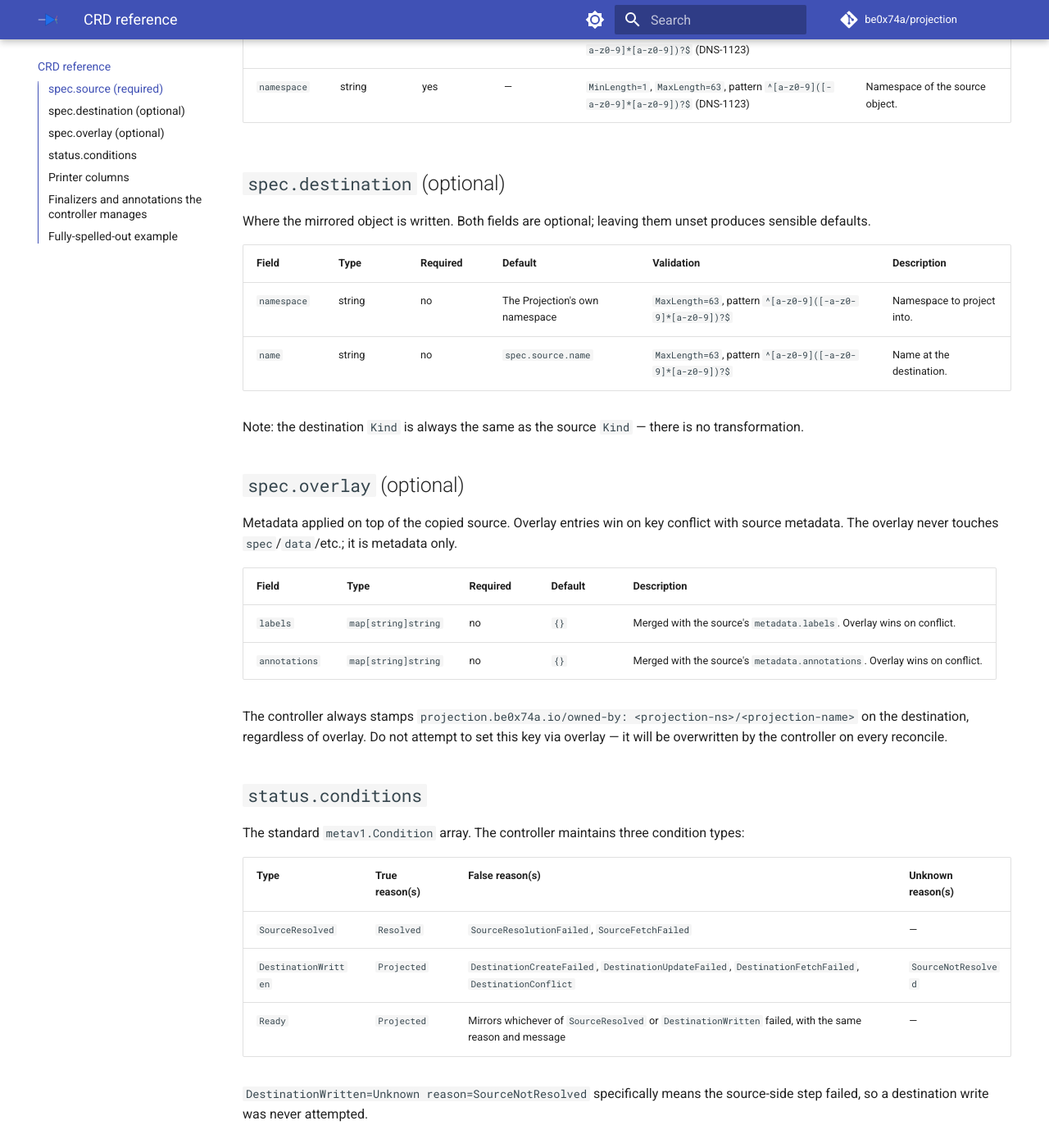
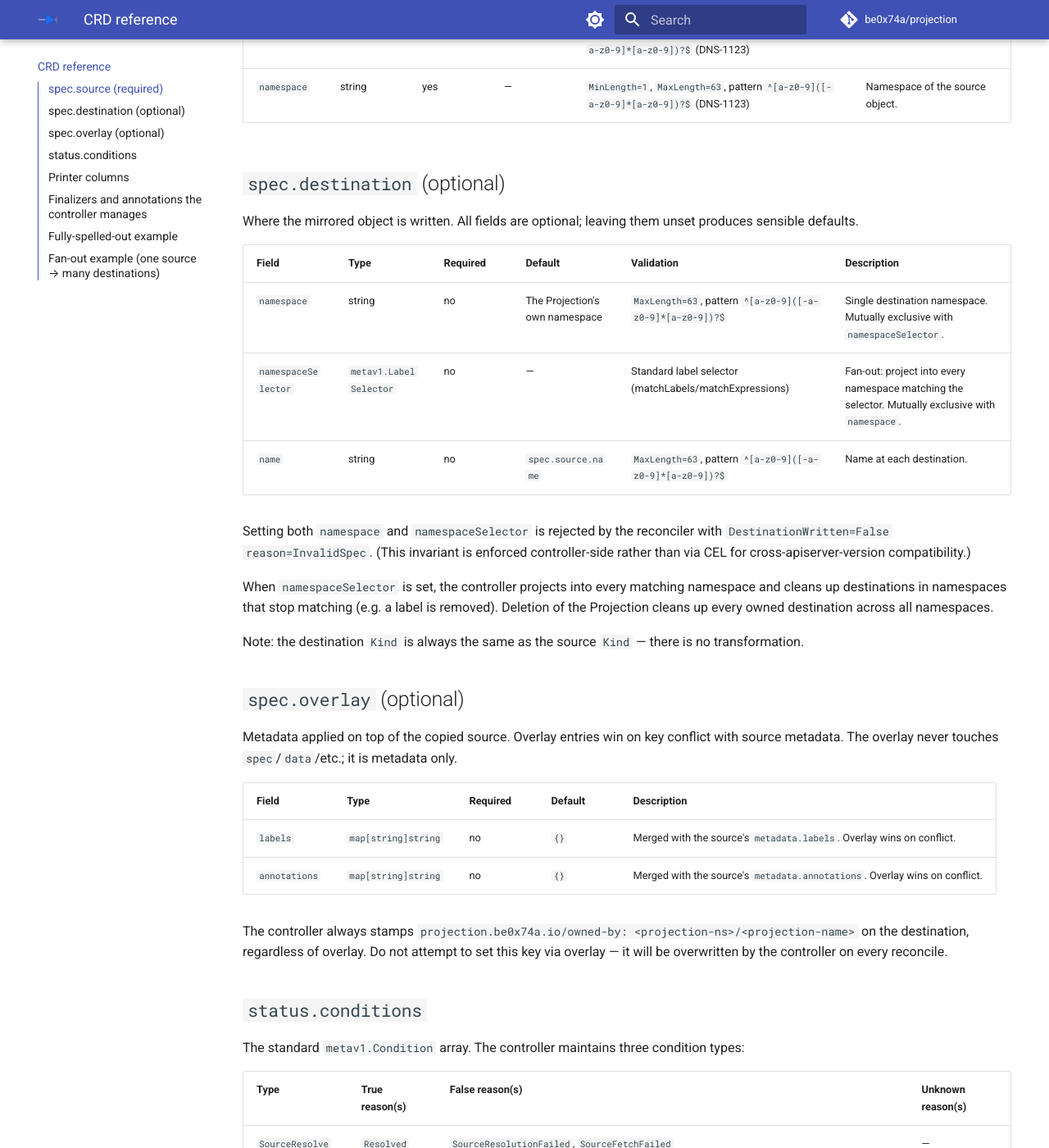
Before and after one commit to be0x74a/projection, an MkDocs documentation site: the page built from docs/crd-reference.md, in a window 1280 px wide and 1400 px high, scrolled down 714 px. Shown: the whole window at 82% size. Built offline with MkDocs 1.6.1 and Material for MkDocs 9.7.7, drawn with Linux system fonts in a browser that asks for light colours; comment, search, counter and statistics services are not loaded; some of the changed text lies outside the part shown.

Commit message:
docs: document namespaceSelector fan-out
Update docs and examples to cover the new destination.namespaceSelector
feature introduced in this branch:

- crd-reference: add namespaceSelector field, mutual-exclusion note, new
  rollup/InvalidSpec condition reasons, fan-out example
- concepts: rework the Destination section to cover both shapes and the
  fan-out lifecycle (label add/remove, per-namespace events, deletion)
- use-cases: promote fan-out as the canonical "ConfigMap across namespaces"
  pattern; keep one-Projection-per-destination as the choice for
  per-destination overlays
- comparison: add multi-namespace fan-out row; update Reflector and
  Kyverno "when to pick" guidance for destination-selector parity
- examples: add configmap-fan-out-selector.yaml; update the older
  multiple-destinations example's header to point at the selector
  approach and explain when each pattern is the right fit
- CLAUDE.md: update the project overview for the new reconcile shape

````diff
--- a/docs/crd-reference.md
+++ b/docs/crd-reference.md
@@ -20,12 +20,17 @@ Identifies the object to mirror. All four fields are required.
 
 ## `spec.destination` (optional)
 
-Where the mirrored object is written. Both fields are optional; leaving them unset produces sensible defaults.
+Where the mirrored object is written. All fields are optional; leaving them unset produces sensible defaults.
 
-| Field       | Type   | Required | Default                     | Validation                                                                   | Description                                          |
-| ----------- | ------ | -------- | --------------------------- | ---------------------------------------------------------------------------- | ---------------------------------------------------- |
-| `namespace` | string | no       | The Projection's own namespace | `MaxLength=63`, pattern `^[a-z0-9]([-a-z0-9]*[a-z0-9])?$`                | Namespace to project into.                           |
-| `name`      | string | no       | `spec.source.name`          | `MaxLength=63`, pattern `^[a-z0-9]([-a-z0-9]*[a-z0-9])?$`                    | Name at the destination.                             |
+| Field               | Type                   | Required | Default                        | Validation                                                                   | Description                                                                                                    |
+| ------------------- | ---------------------- | -------- | ------------------------------ | ---------------------------------------------------------------------------- | -------------------------------------------------------------------------------------------------------------- |
+| `namespace`         | string                 | no       | The Projection's own namespace | `MaxLength=63`, pattern `^[a-z0-9]([-a-z0-9]*[a-z0-9])?$`                    | Single destination namespace. Mutually exclusive with `namespaceSelector`.                                     |
+| `namespaceSelector` | `metav1.LabelSelector` | no       | —                              | Standard label selector (matchLabels/matchExpressions)                       | Fan-out: project into every namespace matching the selector. Mutually exclusive with `namespace`.              |
+| `name`              | string                 | no       | `spec.source.name`             | `MaxLength=63`, pattern `^[a-z0-9]([-a-z0-9]*[a-z0-9])?$`                    | Name at each destination.                                                                                      |
+
+Setting both `namespace` and `namespaceSelector` is rejected by the reconciler with `DestinationWritten=False reason=InvalidSpec`. (This invariant is enforced controller-side rather than via CEL for cross-apiserver-version compatibility.)
+
+When `namespaceSelector` is set, the controller projects into every matching namespace and cleans up destinations in namespaces that stop matching (e.g. a label is removed). Deletion of the Projection cleans up every owned destination across all namespaces.
 
 Note: the destination `Kind` is always the same as the source `Kind` — there is no transformation.
 
@@ -47,10 +52,15 @@ The standard `metav1.Condition` array. The controller maintains three condition
 | Type                 | True reason(s)       | False reason(s)                                                                                                   | Unknown reason(s)       |
 | -------------------- | -------------------- | ----------------------------------------------------------------------------------------------------------------- | ----------------------- |
 | `SourceResolved`     | `Resolved`           | `SourceResolutionFailed`, `SourceFetchFailed`                                                                     | —                       |
-| `DestinationWritten` | `Projected`          | `DestinationCreateFailed`, `DestinationUpdateFailed`, `DestinationFetchFailed`, `DestinationConflict`             | `SourceNotResolved`     |
+| `DestinationWritten` | `Projected`          | `DestinationCreateFailed`, `DestinationUpdateFailed`, `DestinationFetchFailed`, `DestinationConflict`, `NamespaceResolutionFailed`, `DestinationWriteFailed`, `InvalidSpec` | `SourceNotResolved`     |
 | `Ready`              | `Projected`          | Mirrors whichever of `SourceResolved` or `DestinationWritten` failed, with the same reason and message            | —                       |
 
 `DestinationWritten=Unknown reason=SourceNotResolved` specifically means the source-side step failed, so a destination write was never attempted.
+
+For selector-based Projections, `DestinationWritten` is a rollup across all matched namespaces. If every matched namespace succeeds, the condition is `True`. If any fail, it's `False` with a reason from the failure set (or the generic `DestinationWriteFailed` when reasons differ across namespaces); the message lists the failed namespaces. Per-namespace detail is surfaced via Events.
+
+`DestinationWritten=False reason=InvalidSpec` means both `namespace` and `namespaceSelector` were set — fix the spec.
+`DestinationWritten=False reason=NamespaceResolutionFailed` means the label selector was malformed.
 
 ## Printer columns
 
@@ -113,3 +123,29 @@ status:
       message: ""
       lastTransitionTime: "2026-04-13T10:00:00Z"
 ```
+
+## Fan-out example (one source → many destinations)
+
+```yaml
+apiVersion: projection.be0x74a.io/v1
+kind: Projection
+metadata:
+  name: shared-config-fanout
+  namespace: platform
+spec:
+  source:
+    apiVersion: v1
+    kind: ConfigMap
+    name: shared-config
+    namespace: platform
+  destination:
+    # namespace is omitted — namespaceSelector picks the destinations
+    namespaceSelector:
+      matchLabels:
+        projection.be0x74a.io/mirror: "true"
+  overlay:
+    labels:
+      projected-by: projection
+```
+
+Every namespace carrying the label `projection.be0x74a.io/mirror=true` gets a copy. Adding or removing the label on a namespace triggers a reconcile (via the controller's namespace watch) and the destination set adjusts automatically.
````
Also changed, not shown: CLAUDE.md (+2 -2 lines), docs/comparison.md (+6 -5 lines), docs/concepts.md (+23 -2 lines), docs/use-cases.md (+13 -9 lines), 2 other files.
